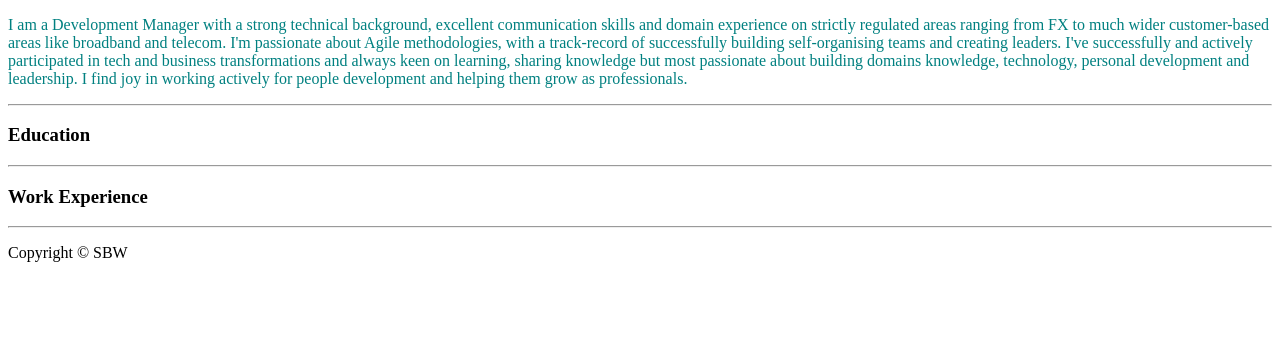
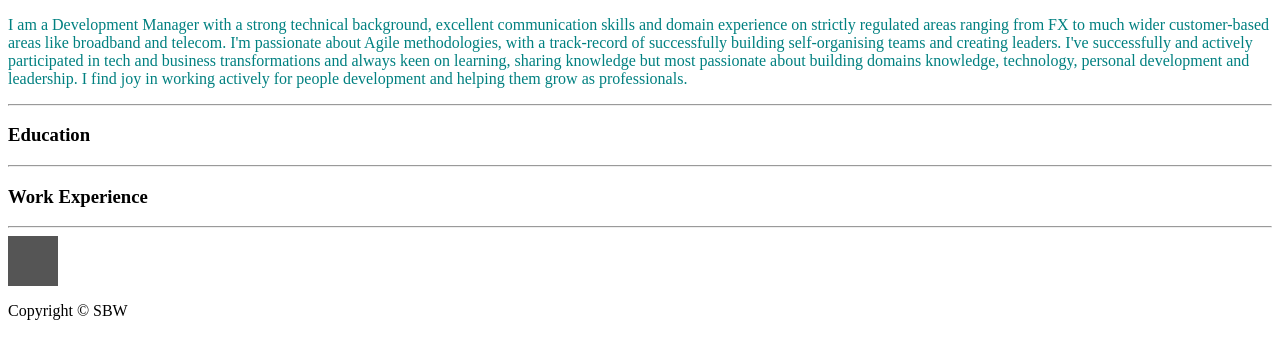
Before and after one commit to shuchib1007/test1, a plain HTML site: page index.html in a window 1280 px wide. Shown: the part 105-464 px from the top of the page. Drawn offline with Linux system fonts and the light colour scheme.

Commit message:
Update main.css

```diff
--- a/main.css
+++ b/main.css
@@ -9,3 +9,9 @@ p[draggable] {
 #aboutme {
   color: blue;
 }
+
+.square {
+  height: 50px;
+  width: 50px;
+  background-color: #555;
+}
```
